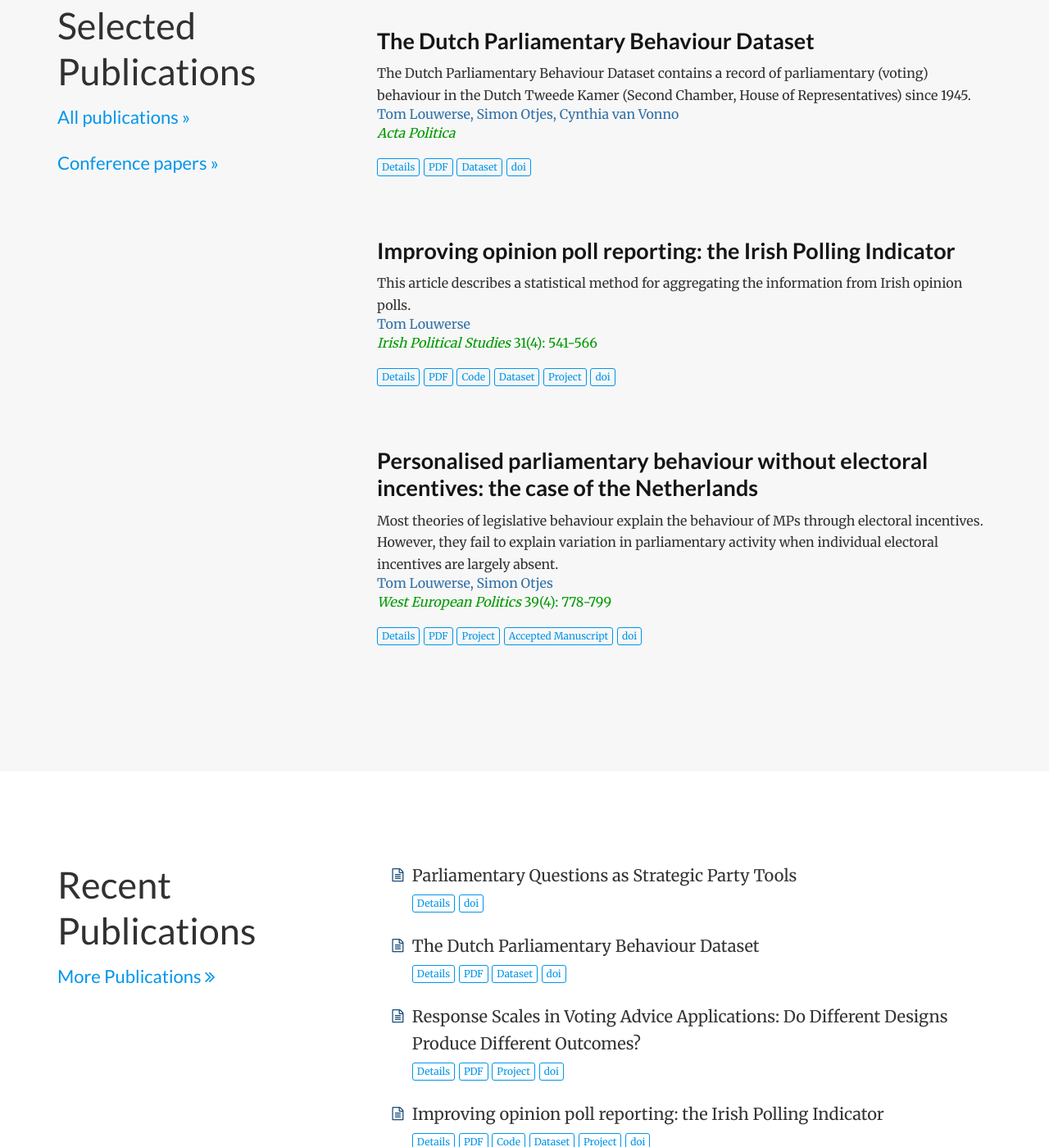
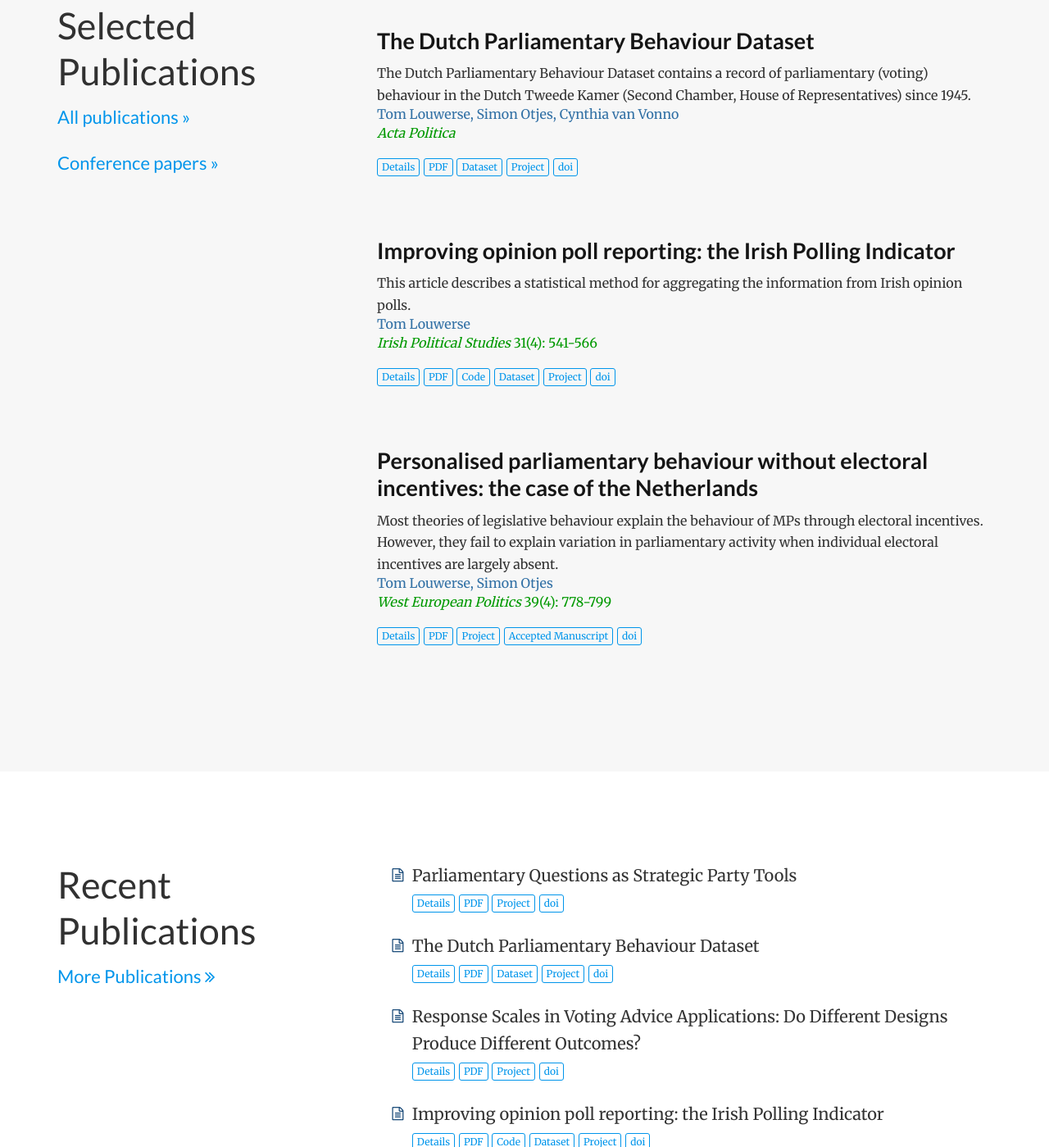
Before and after one commit to louwerse/louwerse.github.io, a plain HTML site: page index.html in a window 1280 px wide. Shown: the part 3884-5283 px from the top of the page at 82% size. Drawn offline with nearby package versions, Linux system fonts and the light colour scheme; some icons are missing.

Commit message:
Add PDF for WEP article

```diff
--- a/index.html
+++ b/index.html
@@ -584,6 +584,10 @@
 </a>
 
 
+<a class="btn btn-primary btn-outline btn-xs" href="https://www.tomlouwerse.nl/project/parliaments">
+  Project
+</a>
+
 
 <a class="btn btn-primary btn-outline btn-xs" href="http://doi.org/10.1057/s41269-017-0042-4">
   doi
@@ -791,10 +795,18 @@
 </a>
 
 
+<a class="btn btn-primary btn-outline btn-xs" href="http://www.tandfonline.com/doi/pdf/10.1080/01402382.2017.1358936?needAccess=true">
+  PDF
+</a>
 
 
 
 
+
+
+<a class="btn btn-primary btn-outline btn-xs" href="https://www.tomlouwerse.nl/project/parliaments">
+  Project
+</a>
 
 
 <a class="btn btn-primary btn-outline btn-xs" href="https://dx.doi.org/10.1080/01402382.2017.1358936">
@@ -829,6 +841,10 @@
   Dataset
 </a>
 
+
+<a class="btn btn-primary btn-outline btn-xs" href="https://www.tomlouwerse.nl/project/parliaments">
+  Project
+</a>
 
 
 <a class="btn btn-primary btn-outline btn-xs" href="http://doi.org/10.1057/s41269-017-0042-4">
```
Also changed, not shown: publication/2017-louwerse-otjes-vanvonno-actapolitica/index.html (+4 -0 lines), publication/2017-otjes-louwerse-wep/index.html (+8 -0 lines), publication/index.html (+12 -0 lines).
